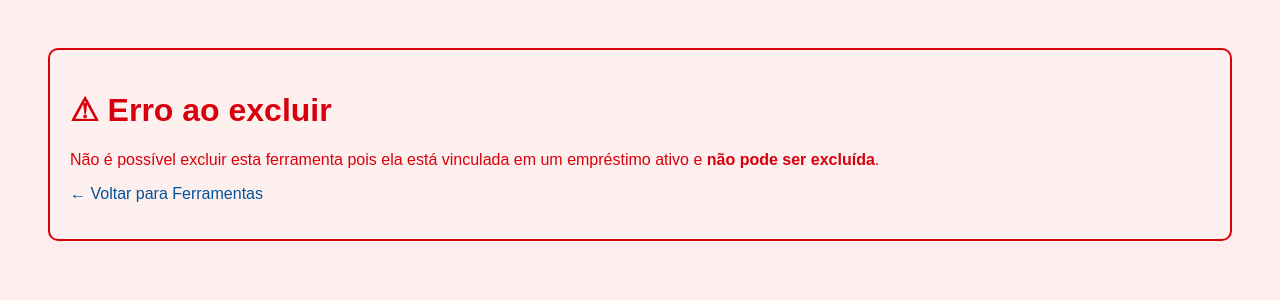
After one commit to Alex-Olv/Almoxarifado, a Flask app: template templates/erro.html in a window 1280 px wide. The commit adds this page. Shown: the top 300 px of the page. Run offline with Flask 3, Linux system fonts and the light colour scheme; the template is opened without the code that fills it, so the values that code supplies are empty.

Commit message:
botão excluir finalizado

```diff
--- a/app.py
+++ b/app.py
@@ -81,8 +81,19 @@ def atualizar(id):
 def excluir(id):
     conexao = conectar()
     cursor = conexao.cursor()
-    sql = "DELETE FROM tb_ferramentas WHERE id = %s"
-    cursor.execute(sql, (id,))
+
+    # Verifica se a ferramenta está associada a algum empréstimo
+    cursor.execute("SELECT COUNT(*) FROM tb_emprestimo WHERE id_ferramenta = %s", (id,))
+    resultado = cursor.fetchone()[0]
+
+    if resultado > 0:
+        # Fechar conexão e mostrar mensagem de erro
+        cursor.close()
+        conexao.close()
+        return render_template('erro.html')  # Você precisa criar esse arquivo
+
+    # Se não estiver em uso, exclui normalmente
+    cursor.execute("DELETE FROM tb_ferramentas WHERE id = %s", (id,))
     conexao.commit()
     cursor.close()
     conexao.close()
@@ -158,7 +169,7 @@ def editar_emprestimo(id):
     return render_template('editar_emprestimo.html', emprestimo=emprestimo)
 
 
-@app.route('/atualizar/<int:id>', methods=['POST'])
+@app.route('/atualizar_emprestimo/<int:id>', methods=['POST'])
 def atualizar_emprestimo(id):
     data_emprestimo = request.form['dt_emprestimo']
     data_entrega = request.form['dt_entrega']
--- a/static/css/style.css
+++ b/static/css/style.css
@@ -185,3 +185,7 @@ table th, table td {
     cursor: pointer;
     transition: 0.3s;
 }
+
+.tabela_emprestimo_conteiner{
+    width: 80%;
+}
--- a/templates/emprestimo.html
+++ b/templates/emprestimo.html
@@ -51,14 +51,14 @@
                 <button type="submit" class="botao_principal">Cadastrar</button>
         </form>
         </div>
-         <div>
+         <div class="tabela_emprestimo_conteiner">
         <h2 class="titulo_principal">Empréstimos Realizados</h2>
         <table class="tabela_emprestimos">
             <thead>
                 <tr>
                     <th>ID</th>
                     <th>Data Empréstimo</th>
-                    <th>Data Entrega</th>
+                    <th>Data Devolução</th>
                     <th>Responsável</th>
                     <th>Obra</th>
                     <th>Almoxarife</th>
--- /dev/null
+++ b/templates/erro.html
@@ -0,0 +1,33 @@
+<!-- templates/erro.html -->
+<!DOCTYPE html>
+<html lang="pt-br">
+<head>
+    <meta charset="UTF-8">
+    <title>Erro ao excluir</title>
+    <style>
+        body {
+            font-family: Arial, sans-serif;
+            background-color: #ffecec;
+            color: #d8000c;
+            padding: 40px;
+        }
+        .erro-container {
+            background-color: #fff0f0;
+            padding: 20px;
+            border: 2px solid #d8000c;
+            border-radius: 10px;
+        }
+        a {
+            color: #00529b;
+            text-decoration: none;
+        }
+    </style>
+</head>
+<body>
+    <div class="erro-container">
+        <h1>⚠ Erro ao excluir</h1>
+        <p>Não é possível excluir esta ferramenta pois ela está vinculada em um empréstimo ativo e <strong>não pode ser excluída</strong>.</p>
+        <p><a href="/ferramentas">← Voltar para Ferramentas</a></p>
+    </div>
+</body>
+</html>
```
